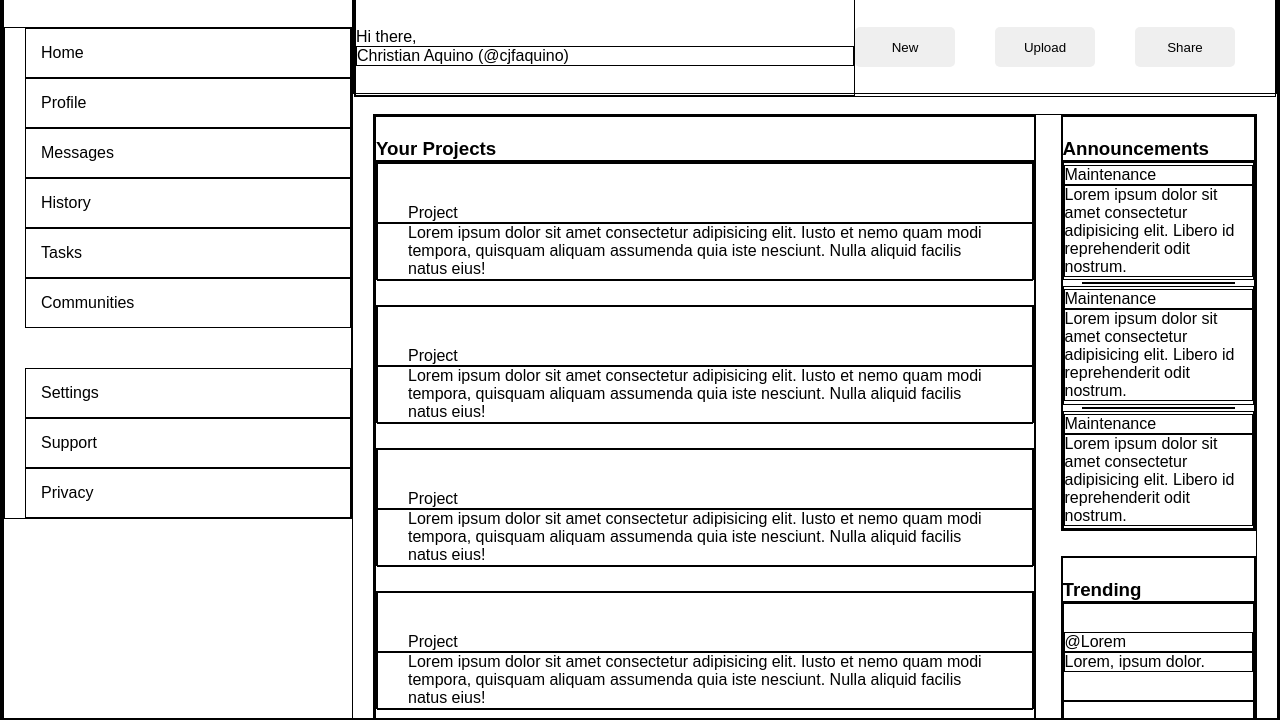
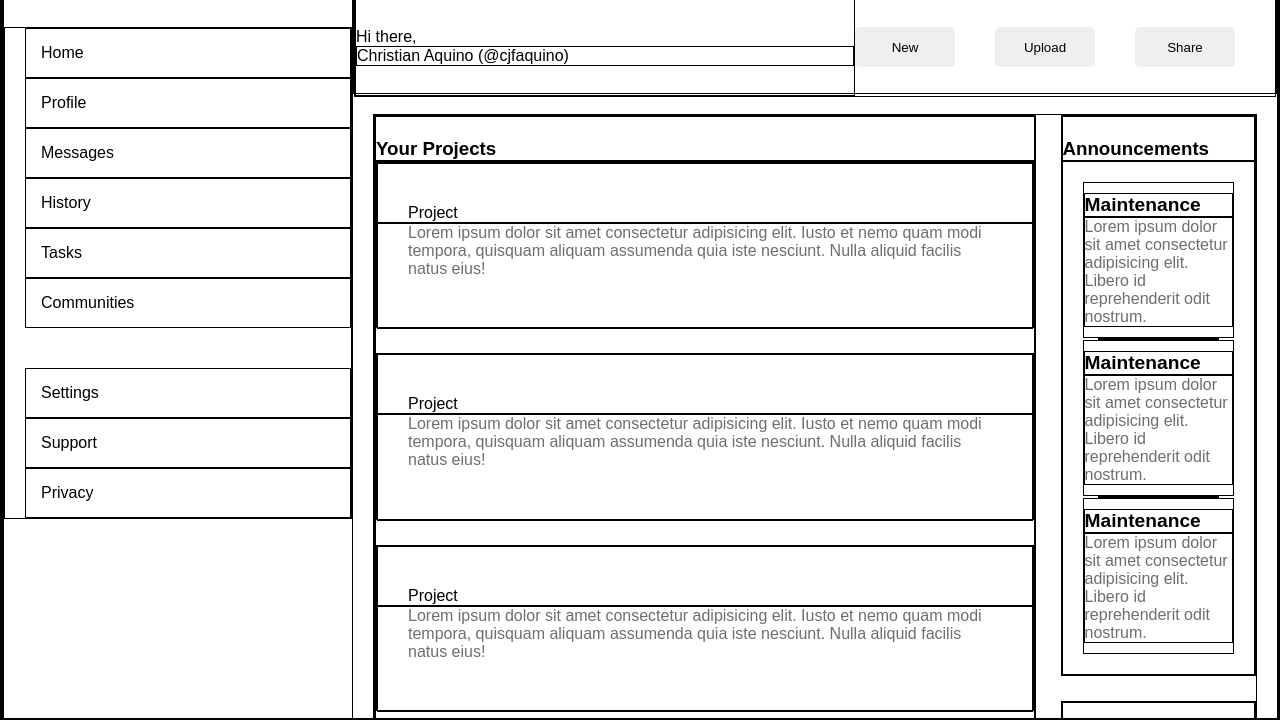
Before and after one commit to cjfaquino/dashboard, a plain HTML site: page index.html in a window 1280 px wide. Shown: the part 79-799 px from the top of the page. Drawn offline with Linux system fonts and the light colour scheme.

Commit message:
add .announceDesc, .announceTitle styles

```diff
--- a/style.css
+++ b/style.css
@@ -167,7 +167,27 @@ h3 {
     display: grid;
 }
 
+.announce,
+.trends {
+    padding: 20px;
+}
+
 .announceTab,
 .trendTab {
     align-content: center;
 }
+
+.announceTab {
+    padding: 10px 0;
+}
+
+.announceTitle {
+    font-weight: 700;
+    font-size: 1.2rem;
+}
+
+.announceDesc,
+.trendDesc,
+.cardDesc {
+    color: rgb(110, 110, 110);
+}
```
